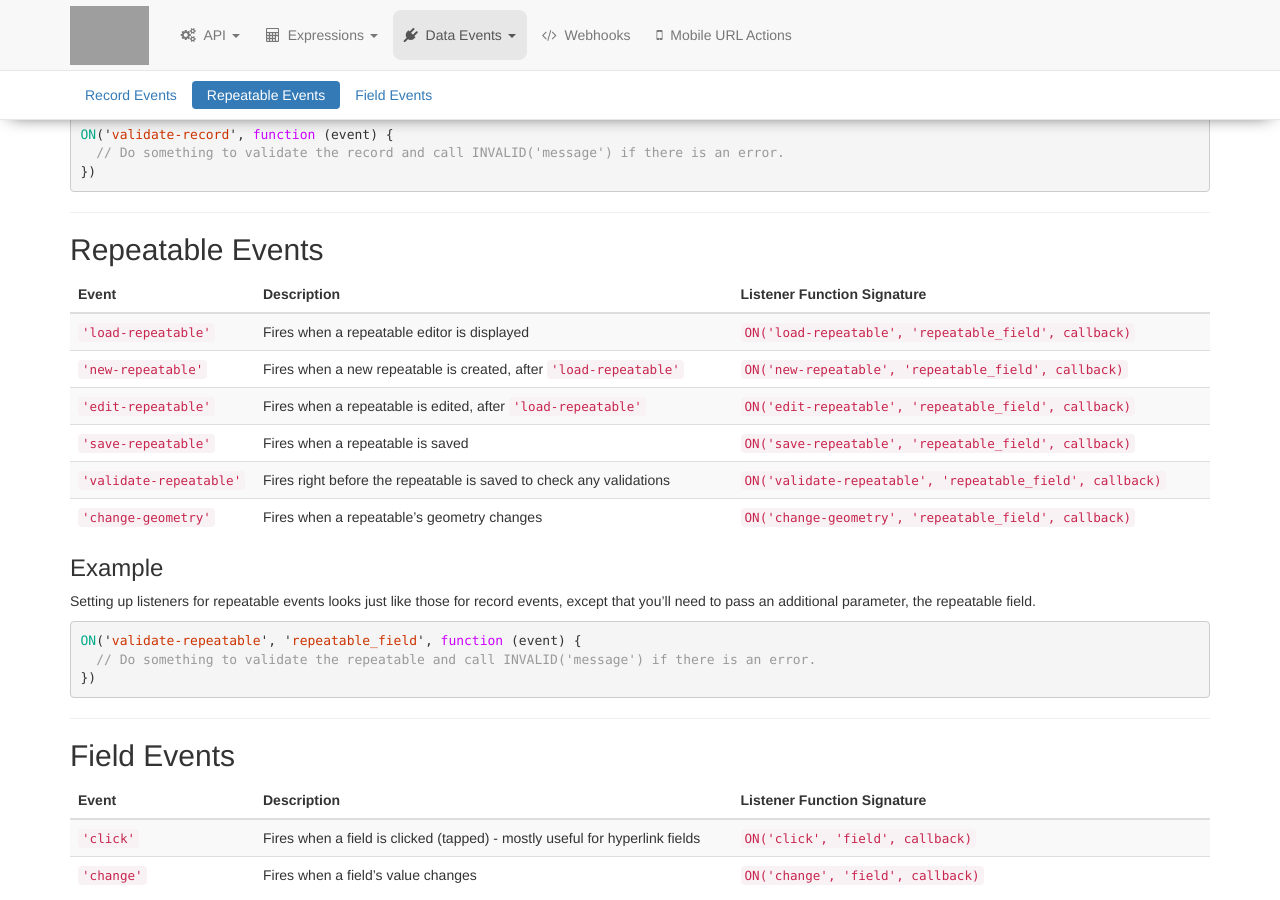
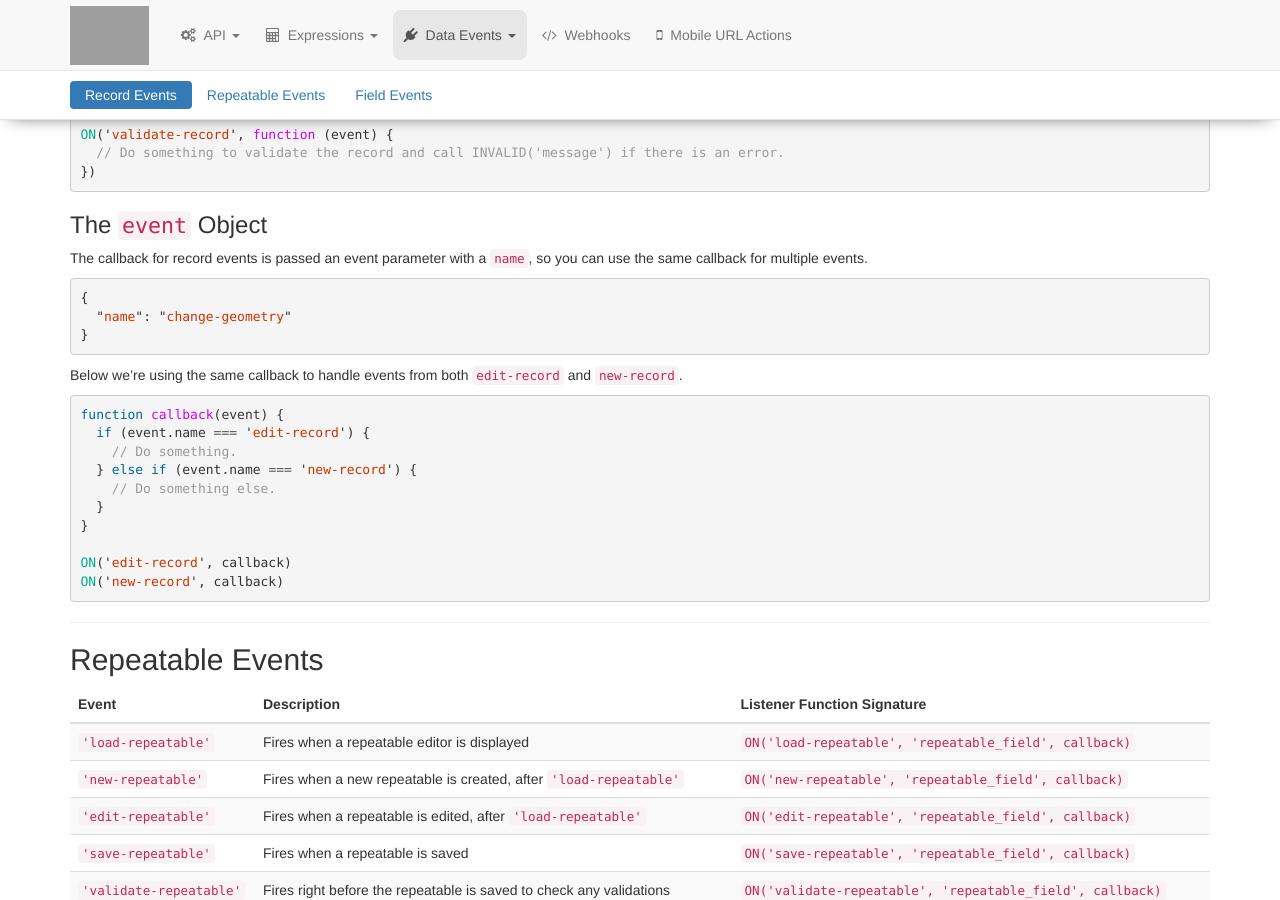
Before and after one commit to rylincoln/developer.fulcrumapp.com, a Jekyll site: the page built from _data-events/intro.md, in a window 1280 px wide and 900 px high, scrolled down 627 px. Built offline with Jekyll 4.4.1, drawn with Linux system fonts in a browser that asks for light colours; nearby versions of some CDN libraries; grey boxes are pictures that could not be loaded.

Commit message:
Document record event objects.

```diff
--- a/_data-events/intro.md
+++ b/_data-events/intro.md
@@ -35,6 +35,31 @@ To set up a listener for a record event, use the [ON](/data-events/reference/on)
 ON('validate-record', function (event) {
   // Do something to validate the record and call INVALID('message') if there is an error.
 })
+{% endhighlight %}
+
+### The `event` Object
+
+The callback for record events is passed an event parameter with a `name`, so you can use the same callback for multiple events.
+
+{% highlight  js %}
+{
+  "name": "change-geometry"
+}
+{% endhighlight %}
+
+Below we're using the same callback to handle events from both `edit-record` and `new-record`.
+
+{% highlight  js %}
+function callback(event) {
+  if (event.name === 'edit-record') {
+    // Do something.
+  } else if (event.name === 'new-record') {
+    // Do something else.
+  }
+}
+
+ON('edit-record', callback)
+ON('new-record', callback)
 {% endhighlight %}
 
 <hr>
```
